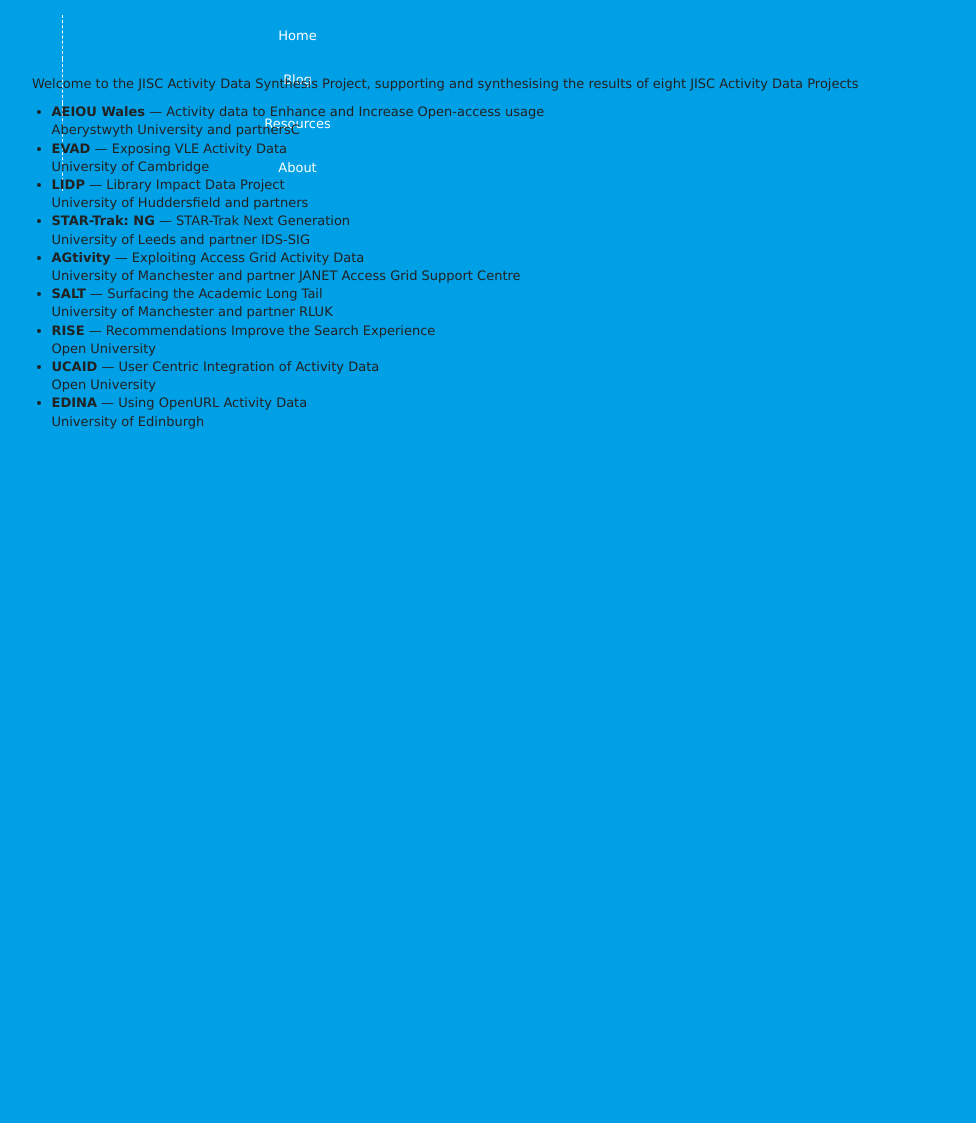
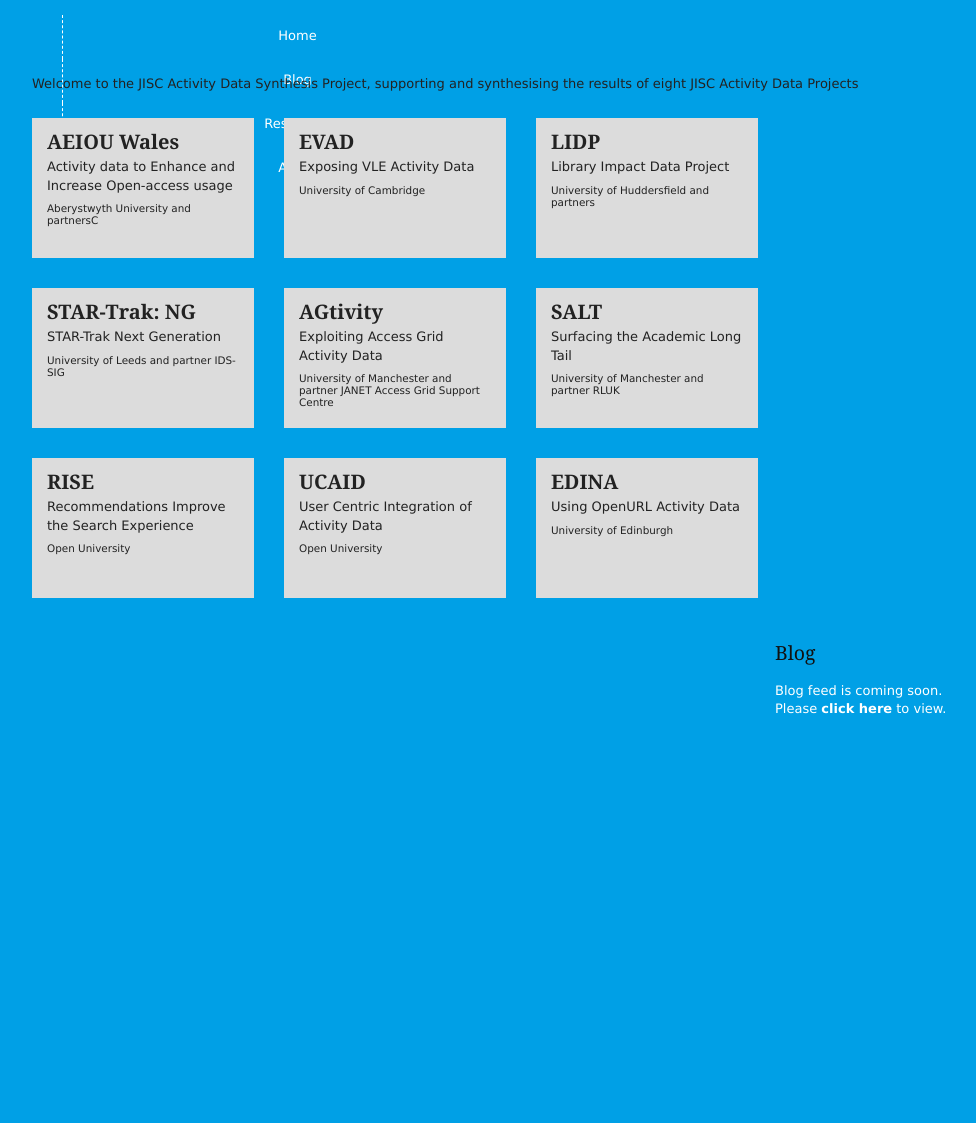
Before and after one commit to activitydata/activitydata.github.com, a Jekyll site: the page built from index.html, in a window 1280 px wide. Shown: the whole page, without its empty margins (133-1109 px from the left). Built offline with Jekyll 4.4.1, drawn with Linux system fonts in a browser that asks for light colours; Markdown is read by kramdown in place of the engine named in the settings; before the commit the page ends 900 px from its top, so only the background shows below that.

Commit message:
Remove dashes, removed extra breaks, and added emphasis tags to work with new stylesheet.

```diff
--- a/index.html
+++ b/index.html
@@ -3,33 +3,36 @@
 title: Home
 ---
 <p>Welcome to the JISC Activity Data Synthesis Project, supporting and
-synthesising the results of eight JISC Activity Data Projects
-</p>
-
-<ul>
-<li><strong>AEIOU Wales</strong> &mdash; Activity data to Enhance and
-Increase Open-access usage<br/>Aberystwyth University and partnersC
-
-<li><strong>EVAD</strong> &mdash; Exposing VLE Activity
-Data<br/>University of Cambridge<br/></li>
-
-<li><strong>LIDP</strong> &mdash; Library Impact Data
-Project<br/>University of Huddersfield and partners<br/></li>
-
-<li><strong>STAR-Trak: NG</strong> &mdash; STAR-Trak  Next
-Generation<br/>University of Leeds and partner IDS-SIG<br/></li>
-
-<li><strong>AGtivity</strong> &mdash; Exploiting Access Grid Activity
-Data<br/>University of Manchester and partner JANET Access Grid
-Support Centre<br/>
-
-<li><strong>SALT</strong> &mdash; Surfacing the Academic Long
-Tail<br/>University of Manchester and partner RLUK<br/></li>
-
-<li><strong>RISE</strong> &mdash; Recommendations Improve the Search
-Experience<br/>Open University<br/></li>
-
-<li><strong>UCAID</strong> &mdash; User Centric Integration of Activity
-Data<br/>Open University<br/></li>
-<li><strong>EDINA</strong> &mdash; Using OpenURL Activity Data<br/>University of Edinburgh</li>
+  synthesising the results of eight JISC Activity Data Projects </p>
+<ul id="projects">
+  <li><strong>AEIOU Wales</strong> Activity data to Enhance and
+    Increase Open-access usage<br/>
+    <em>Aberystwyth University and partnersC</em> </li>
+  <li><strong>EVAD</strong> Exposing VLE Activity
+    Data<br/>
+    <em>University of Cambridge</em> </li>
+  <li><strong>LIDP</strong> Library Impact Data
+    Project<br/>
+    <em>University of Huddersfield and partners</em> </li>
+  <li><strong>STAR-Trak: NG</strong> STAR-Trak  Next
+    Generation<br/>
+    <em>University of Leeds and partner IDS-SIG</em> </li>
+  <li><strong>AGtivity</strong> Exploiting Access Grid Activity
+    Data<br/>
+    <em>University of Manchester and partner JANET Access Grid
+    Support Centre</em> </li>
+  <li><strong>SALT</strong> Surfacing the Academic Long
+    Tail<br/>
+    <em>University of Manchester and partner RLUK</em> </li>
+  <li><strong>RISE</strong> Recommendations Improve the Search
+    Experience<br/>
+    <em>Open University</em> </li>
+  <li><strong>UCAID</strong> User Centric Integration of Activity
+    Data<br/>
+    <em>Open University</em> </li>
+  <li><strong>EDINA</strong> Using OpenURL Activity Data<br/>
+    <em>University of Edinburgh</em></li>
 </ul>
+<div id="blog">
+  <h3>Blog</h3>
+  Blog feed is coming soon. Please <a href="http://blog.activitydata.org/">click here</a> to view.</div>
```
